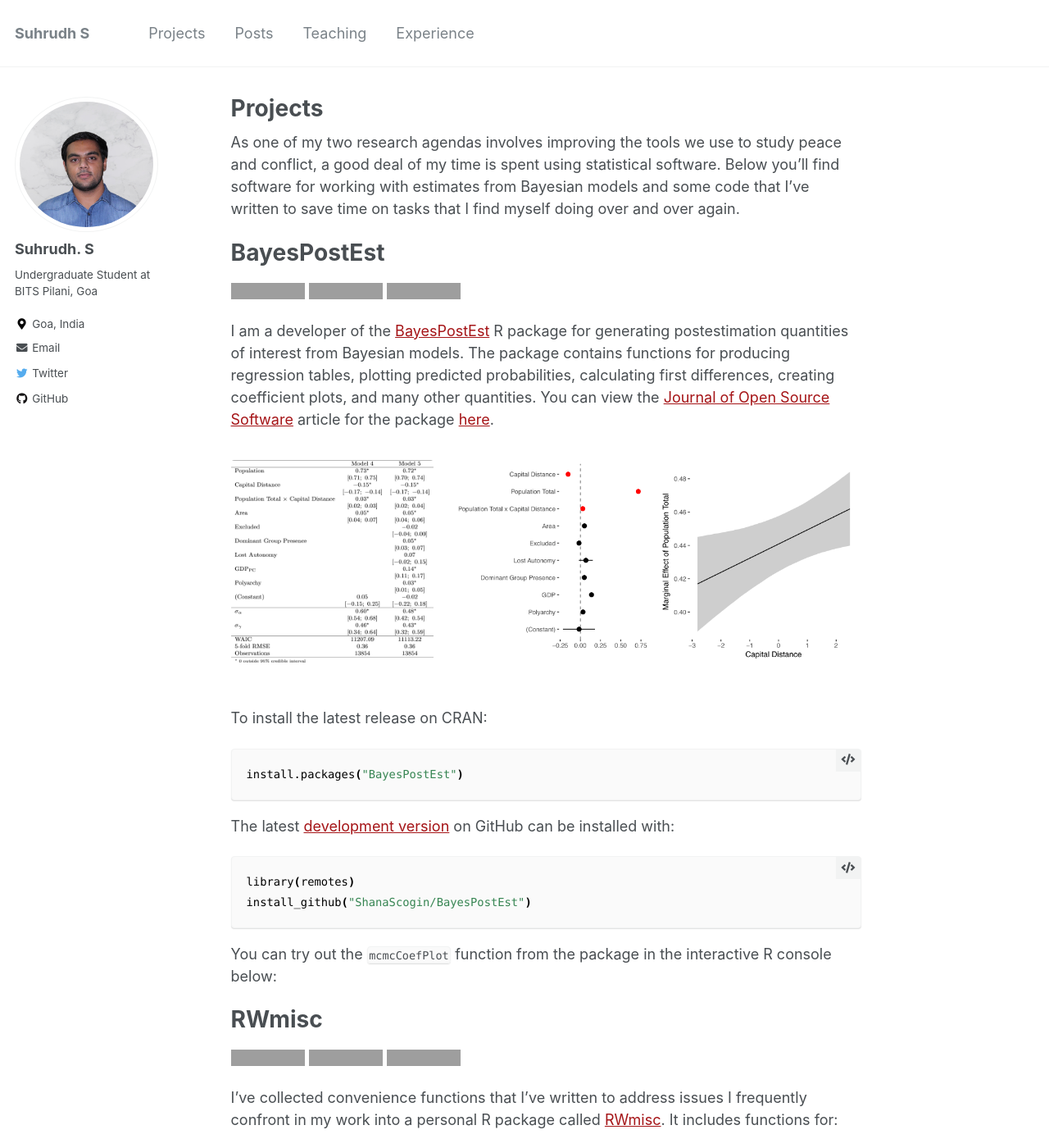
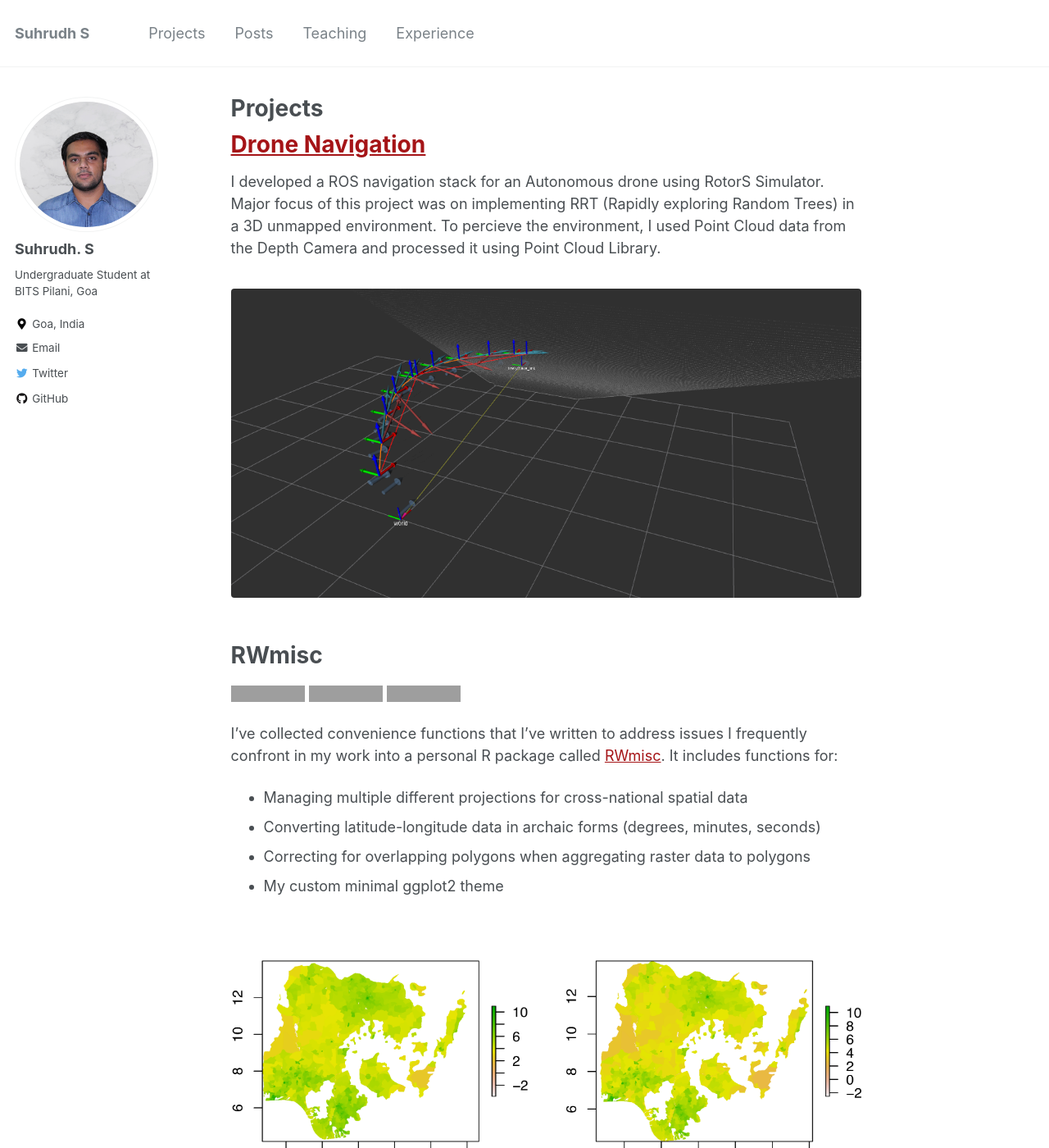
Before and after one commit to SuhrudhSarathy/SuhrudhSarathy.github.io, a Jekyll site: the page built from _pages/software.md, in a window 1280 px wide and 1400 px high. Shown: the whole window at 82% size. Built offline with Jekyll 4.4.1, drawn with Linux system fonts in a browser that asks for light colours; grey boxes are pictures that could not be loaded.

Commit message:
added projects

````diff
--- a/_pages/software.md
+++ b/_pages/software.md
@@ -2,48 +2,20 @@
 permalink: /projects/
 title: "Projects"
 gallery:
-  - url: software/table.png
-    image_path: software/table.png
-    alt: "coefficient table generated by BayesPostEst"
-    title: "Coefficient table generated by BayesPostEst"
-  - url: software/coefplot.png
-    image_path: software/coefplot.png
-    alt: "coefficient plot generated by BayesPostEst"
-    title: "Coefficient plot generated by BayesPostEst"
-  - url: software/margeff.png
-    image_path: software/margeff.png
-    alt: "marginal effects plot generated by BayesPostEst"
-    title: "Marginal effects plot generated by BayesPostEst"
+  - url: software/drone_nav.png
+    image_path: software/drone_nav.png
+    alt: "Path Generated"
+    title: "Path generated by the algorithm"
 header:
   og_image: "software/spatial_weighting.png"
 ---
 
-As one of my two research agendas involves improving the tools we use to study peace and conflict, a good deal of my time is spent using statistical software. Below you'll find software for working with estimates from Bayesian models and some code that I've written to save time on tasks that I find myself doing over and over again.
+# [Drone Navigation](_pages/publications.md)
 
-# BayesPostEst
-
-[![R build status](https://github.com/ShanaScogin/BayesPostEst/workflows/R-CMD-check/badge.svg)](https://github.com/ShanaScogin/BayesPostEst/actions)
-[![CRAN_Status_Badge](https://www.r-pkg.org/badges/version/BayesPostEst)](https://CRAN.R-project.org/package=BayesPostEst)
-[![Codecov test coverage](https://codecov.io/gh/ShanaScogin/BayesPostEst/branch/master/graph/badge.svg)](https://codecov.io/gh/ShanaScogin/BayesPostEst?branch=master)
-
-I am a developer of the [BayesPostEst](https://cran.r-project.org/package=BayesPostEst) R package for generating postestimation quantities of interest from Bayesian models. The package contains functions for producing regression tables, plotting predicted probabilities, calculating first differences, creating coefficient plots, and many other quantities. You can view the [Journal of Open Source Software](https://joss.theoj.org/) article for the package [here](https://doi.org/10.21105/joss.01722).
+I developed a ROS navigation stack for an Autonomous drone using RotorS Simulator. Major focus of this project was on implementing RRT (Rapidly exploring Random Trees) in a 3D unmapped environment. To percieve the environment, I used Point Cloud data from the Depth Camera and processed it using Point Cloud Library.
 
 {% include gallery %}
 
-To install the latest release on CRAN:
-
-```r
-install.packages("BayesPostEst")
-```
-
-The latest [development version](https://github.com/ShanaScogin/BayesPostEst) on GitHub can be installed with:
-
-```r
-library(remotes)
-install_github("ShanaScogin/BayesPostEst")
-```
-
-You can try out the `mcmcCoefPlot` function from the package in the interactive R console below:
 
 # RWmisc
 
````
Also changed, not shown: images/software/drone_nav.png (added).
